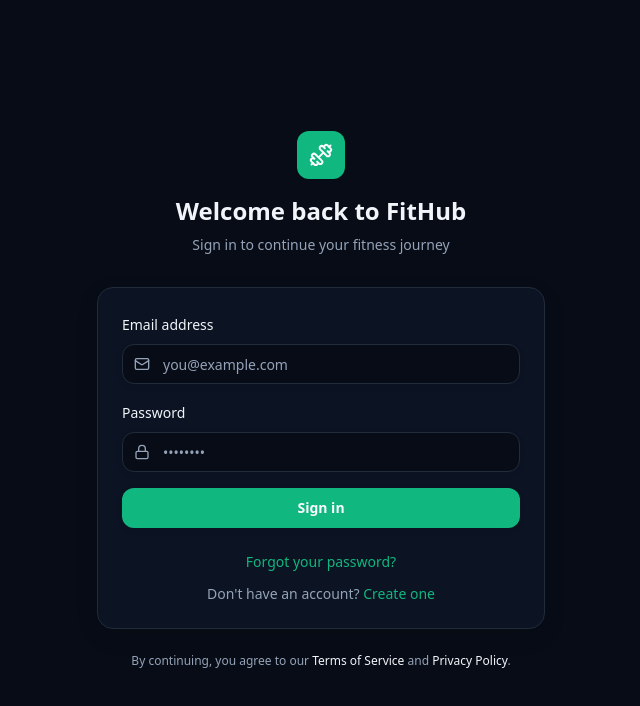
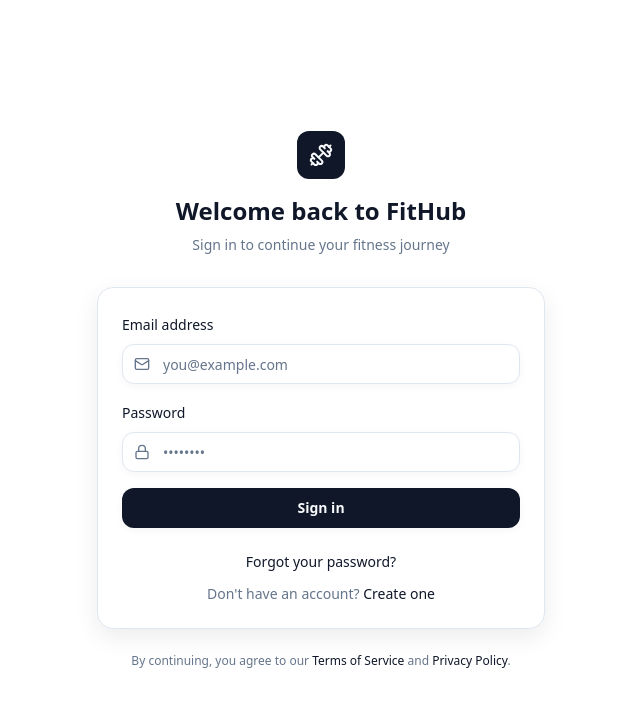
Before and after one commit to QuiK000/FitHub, a React app in the folder frontend/: page /login in a window 1280 px wide. Shown: the top 706 px of the page, without its empty margins (319-959 px from the left). Built offline with nearby package versions, Linux system fonts and the light colour scheme; no server answers; the HTML template or start-up script is replaced by a standard one.

Commit message:
feat(styles): add light/dark theme support with CSS variables

```diff
--- a/frontend/src/index.css
+++ b/frontend/src/index.css
@@ -3,6 +3,34 @@
 @tailwind utilities;
 
 :root {
+  /* Light theme - Premium white/gray palette */
+  --background: 0 0% 100%;
+  --foreground: 222 47% 11%;
+
+  --card: 0 0% 100%;
+  --card-foreground: 222 47% 11%;
+
+  --muted: 210 40% 96%;
+  --muted-foreground: 215 16% 47%;
+
+  --border: 214 32% 91%;
+  --ring: 222 47% 11%;
+
+  --primary: 222 47% 11%;
+  --primary-foreground: 210 40% 98%;
+
+  --accent: 210 40% 96%;
+  --accent-foreground: 222 47% 11%;
+
+  --success: 142 76% 36%;
+  --success-foreground: 0 0% 100%;
+
+  --destructive: 0 84% 60%;
+  --destructive-foreground: 0 0% 100%;
+}
+
+.dark {
+  /* Dark theme - Modern dark palette */
   --background: 222 47% 6%;
   --foreground: 210 40% 96%;
 
@@ -20,6 +48,12 @@
 
   --accent: 199 89% 48%;
   --accent-foreground: 210 40% 98%;
+
+  --success: 142 76% 36%;
+  --success-foreground: 0 0% 100%;
+
+  --destructive: 0 84% 60%;
+  --destructive-foreground: 0 0% 100%;
 }
 
 @layer base {
@@ -30,6 +64,7 @@
   body {
     @apply bg-background text-foreground antialiased;
     min-height: 100vh;
+    transition: background-color 0.3s ease, color 0.3s ease;
   }
 }
 
```
